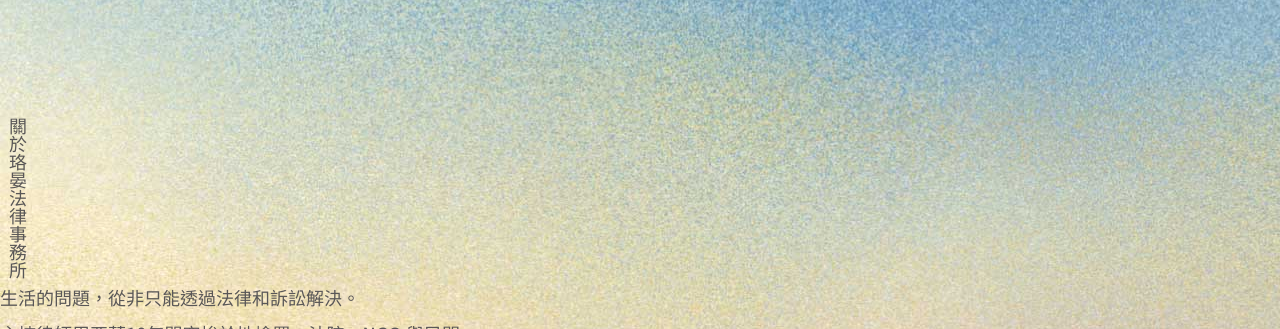
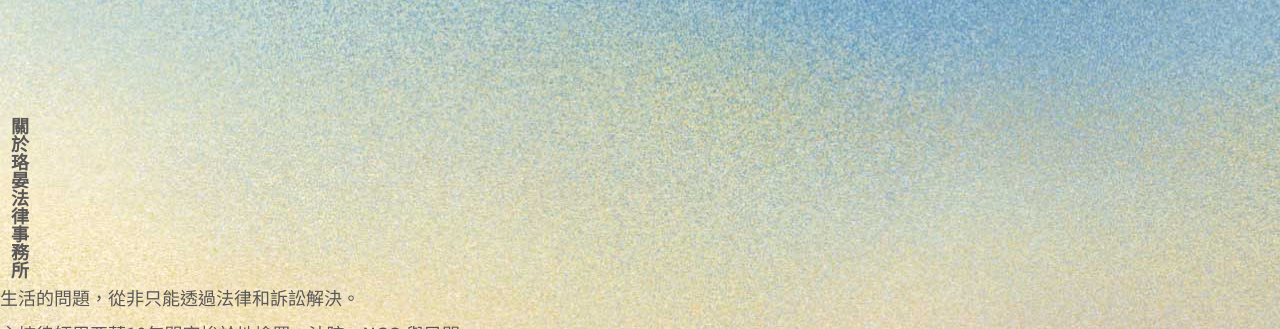
Before and after one commit to imjiujiujiu/lawandessence, a plain HTML site: page index.html in a window 1280 px wide. Shown: the part 899-1228 px from the top of the page. Drawn offline with nearby package versions, Linux system fonts and the light colour scheme; a web font is replaced by a local one.

Commit message:
Create Project

```diff
--- a/index.html
+++ b/index.html
@@ -68,7 +68,7 @@
 
     <section id="about">
         <h2>About</h2>
-        <P class="vertical">關於珞晏法律事務所</P>
+        <P class="vertical yu-kyokasho">關於珞晏法律事務所</P>
         <p>生活的問題，從非只能透過法律和訴訟解決。</p>
         <p>
             主持律師周亞蒨10年間穿梭於地檢署、法院、NGO 與民間，<br>
```
Also changed, not shown: img/anser.svg (deleted), img/bg.jpg (added), 2 other files.
